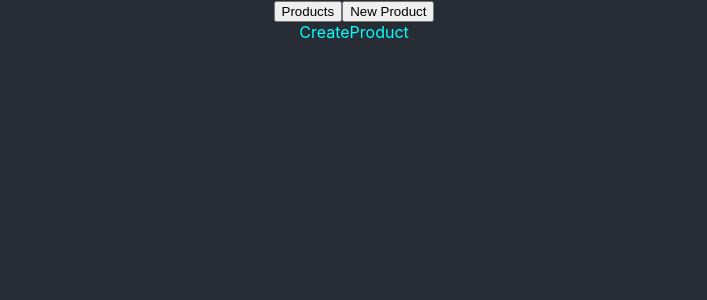
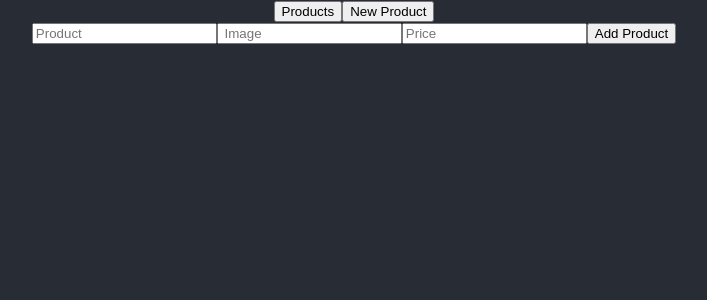
Before and after one commit to DeanAsadi/Backend-frontend, a React (Create React App) app in the folder my-app/: page /newProduct in a window 1280 px wide. Shown: the top 300 px of the page, without its empty margins (286-993 px from the left). Built offline with nearby package versions, Linux system fonts and the light colour scheme; the HTML template or start-up script is replaced by a standard one.

Commit message:
creating product

```diff
--- a/my-app/src/components/createProduct/CreateProduct.js
+++ b/my-app/src/components/createProduct/CreateProduct.js
@@ -8,20 +8,53 @@ class CreateProduct extends Component {
       product: "",
       description: "",
       imageUrl: "",
-      price: ""
+      price: 0
     };
   }
+  handleChange = e => {
+    this.setState({ [e.target.name]: e.target.value });
+  };
 
   onSubmitHandeler = e => {
     e.preventDefault();
     const { product, description, imageUrl, price } = this.state;
     if ((product, description, imageUrl, price)) {
-      axios.post("http://localhost:4000/api/product");
+      axios.post("http://localhost:4000/api/product", {
+        product,
+        description,
+        imageUrl,
+        price
+      });
     }
   };
 
   render() {
-    return <div>CreateProduct</div>;
+    const { product, description, imageUrl, price } = this.state;
+    return (
+      <div>
+        <form onClick={this.onSubmitHandeler}>
+          <input
+            name="product"
+            value={product}
+            onChange={this.handleChange}
+            placeholder="Product"
+          />
+          <input
+            name="imageUrl"
+            value={imageUrl}
+            onChange={this.handleChange}
+            placeholder=" Image"
+          />
+          <input
+            name="price"
+            vallue={price}
+            onChange={this.handleChange}
+            placeholder="Price "
+          />
+          <button>Add Product</button>
+        </form>
+      </div>
+    );
   }
 }
 export default CreateProduct;
```
